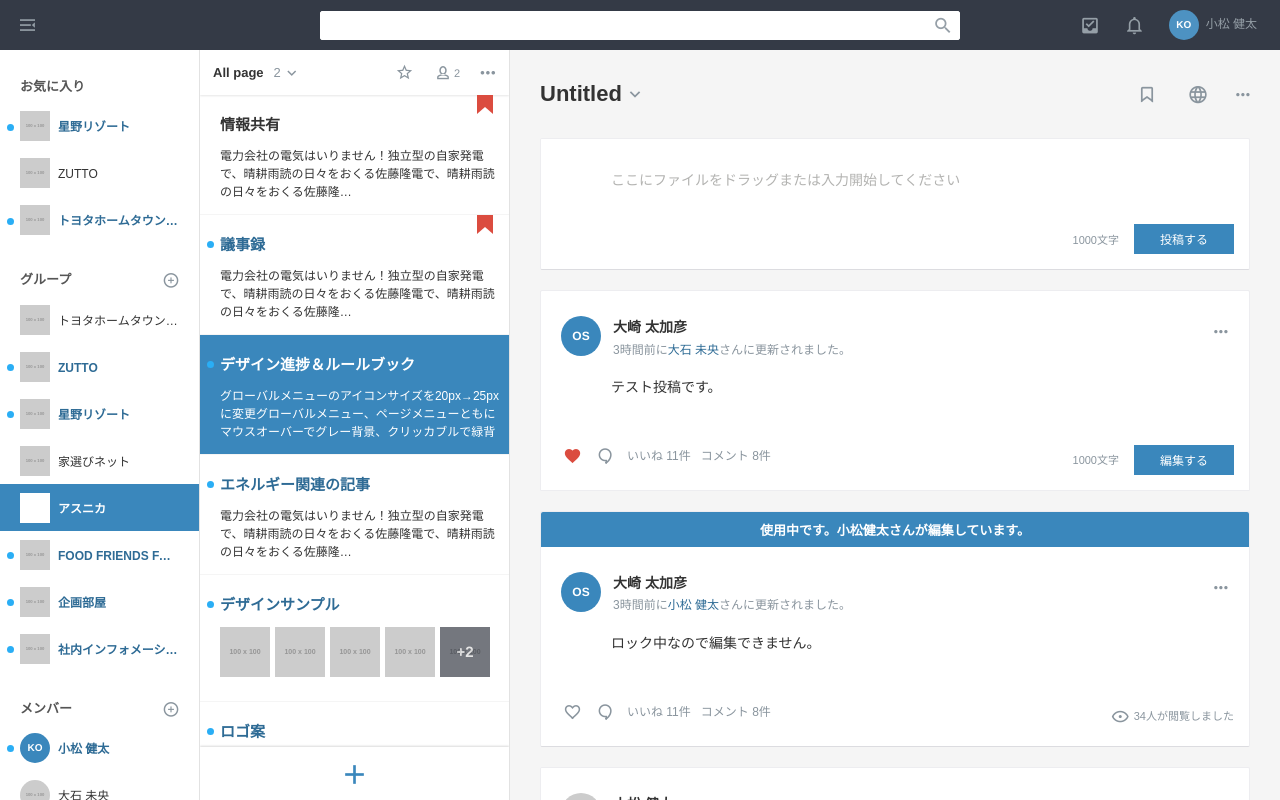
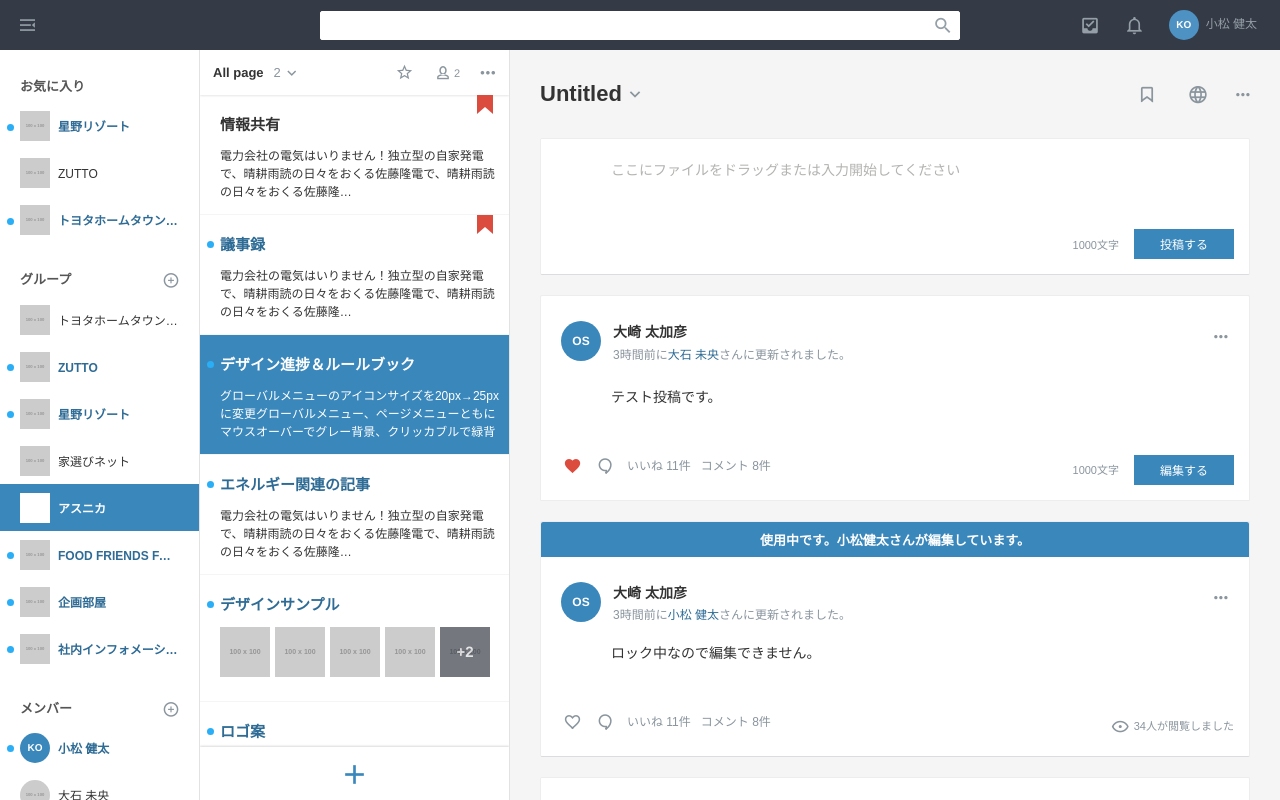
Before and after one commit to linkazia-mio/torio_test, a website: page note.html in a window 1280 px wide. Drawn offline with Linux system fonts and the light colour scheme; some packages are replaced by stand-ins of ours; placeholder pictures from the web are drawn by us; a script that the page names is missing; files whose address does not match are found by name.

Commit message:
テキストエリアの位置調整

```diff
--- a/_scss/_note.scss
+++ b/_scss/_note.scss
@@ -314,7 +314,7 @@
  Editable
 ---------------------------------------------------------------------------------------*/
 .editable {
-  padding: 15px 70px 70px 70px;
+  padding: 20px 70px 70px 70px;
   &:focus {
     outline: none;
   }
@@ -430,7 +430,7 @@
  Medium Editor
 ---------------------------------------------------------------------------------------*/
 .medium-editor-insert-plugin.medium-editor-placeholder:after {
-  padding: 30px 70px;
+  padding: 20px 70px;
 }
 .medium-editor-insert-plugin {
   .medium-editor-placeholder {
```
Also changed, not shown: css/torio.css.
